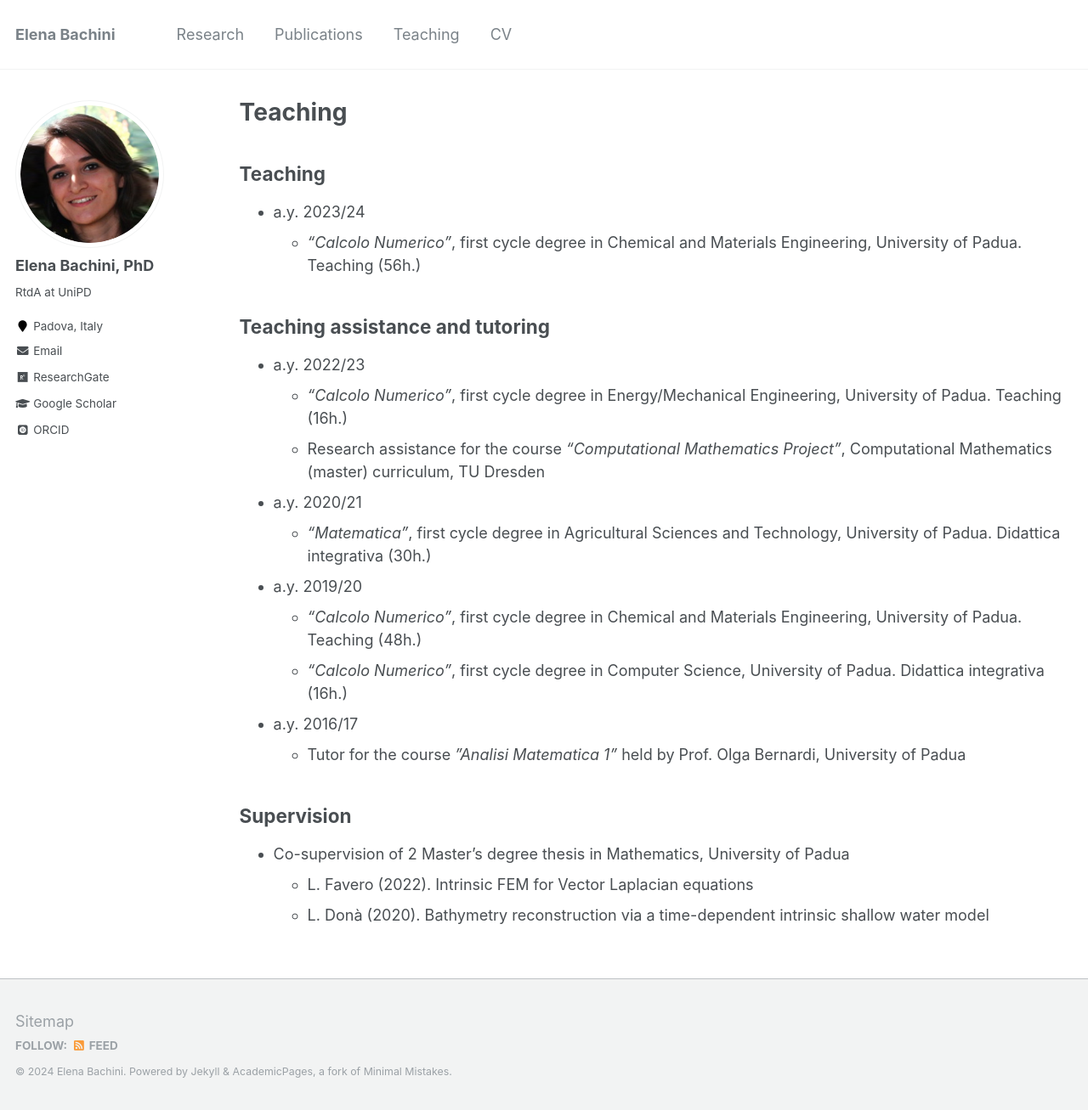
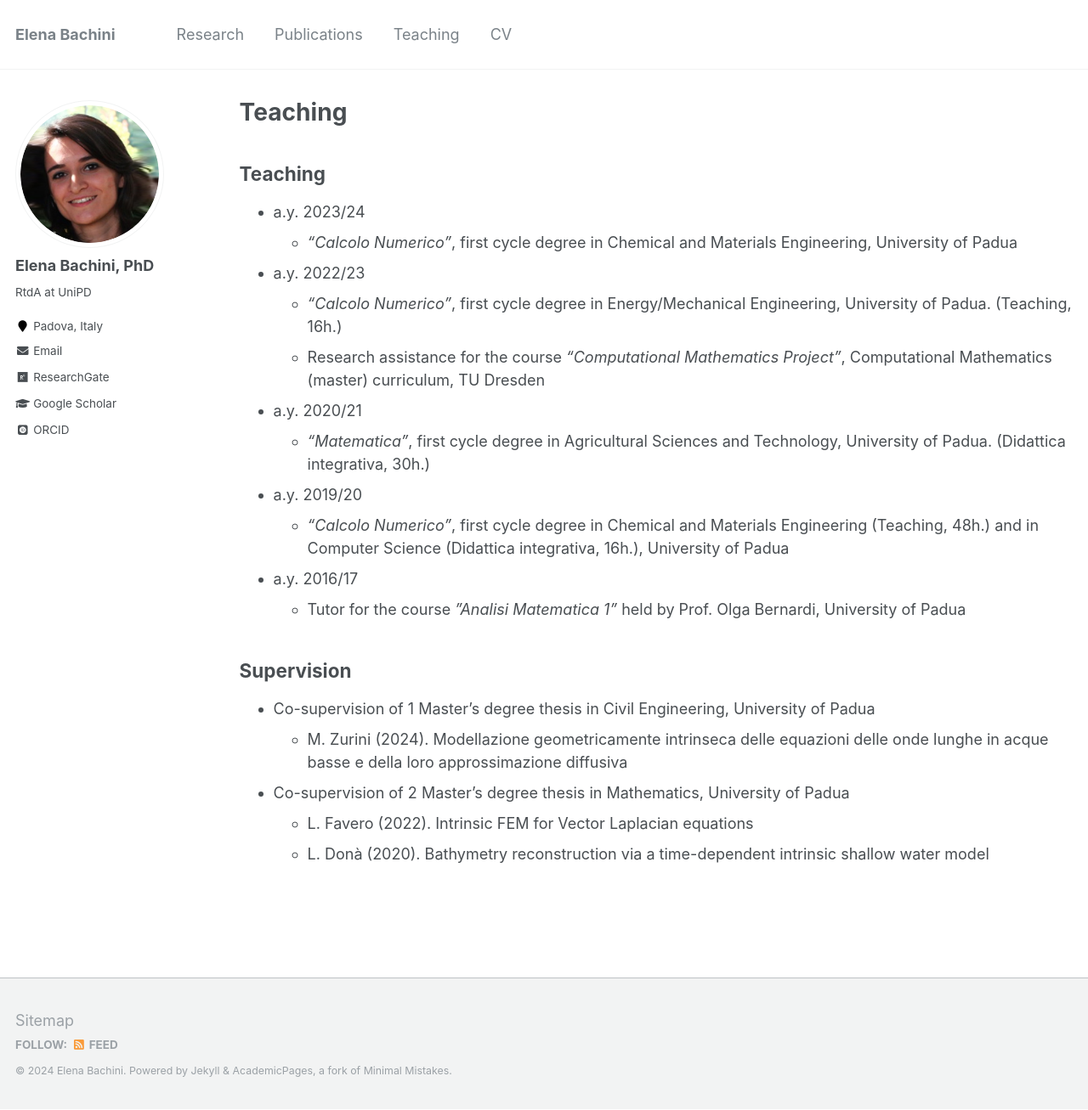
Before and after one commit to elenabachini/elenabachini.github.io, a Jekyll site: the page built from _pages/teaching.md, in a window 1280 px wide and 1307 px high. Shown: the whole window at 85% size. Built offline with Jekyll 4.4.1, drawn with Linux system fonts in a browser that asks for light colours; some web fonts are replaced.

Commit message:
update teaching

```diff
--- a/_pages/teaching.md
+++ b/_pages/teaching.md
@@ -9,25 +9,26 @@ author_profile: true
 
 ## Teaching
 * a.y. 2023/24
-    * <em>"Calcolo Numerico”</em>, first cycle degree in Chemical and Materials Engineering, University of Padua. Teaching (56h.)
+    * <em>"Calcolo Numerico”</em>, first cycle degree in Chemical and Materials Engineering, University of Padua
 
-## Teaching assistance and tutoring
 * a.y. 2022/23
-    * <em>"Calcolo Numerico”</em>, first cycle degree in Energy/Mechanical Engineering, University of Padua. Teaching (16h.)
+    * <em>"Calcolo Numerico”</em>, first cycle degree in Energy/Mechanical Engineering, University of Padua. (Teaching, 16h.)
     * Research assistance for the course <em>“Computational Mathematics Project”</em>, Computational Mathematics (master) curriculum, TU Dresden
 
 * a.y. 2020/21
-    * <em>“Matematica”</em>, first cycle degree in Agricultural Sciences and Technology, University of Padua. Didattica integrativa (30h.)
+    * <em>“Matematica”</em>, first cycle degree in Agricultural Sciences and Technology, University of Padua. (Didattica integrativa, 30h.)
 
 * a.y. 2019/20
-    * <em>"Calcolo Numerico”</em>, first cycle degree in Chemical and Materials Engineering, University of Padua. Teaching (48h.)
-    * <em>“Calcolo Numerico”</em>, first cycle degree in Computer Science, University of Padua. Didattica integrativa (16h.)
+    * <em>"Calcolo Numerico”</em>, first cycle degree in Chemical and Materials Engineering (Teaching, 48h.) and in Computer Science (Didattica integrativa, 16h.), University of Padua
 
 * a.y. 2016/17
     * Tutor for the course <em>”Analisi Matematica 1”</em> held by Prof. Olga Bernardi, University of Padua
 
 ## Supervision
 
+* Co-supervision of 1 Master’s degree thesis in Civil Engineering, University of Padua
+   * M. Zurini (2024). Modellazione geometricamente intrinseca delle equazioni delle onde lunghe in acque basse e della loro approssimazione diffusiva
+
 * Co-supervision of 2 Master’s degree thesis in Mathematics, University of Padua
    * L. Favero (2022). Intrinsic FEM for Vector Laplacian equations
    * L. Donà (2020). Bathymetry reconstruction via a time-dependent intrinsic shallow water model
```
